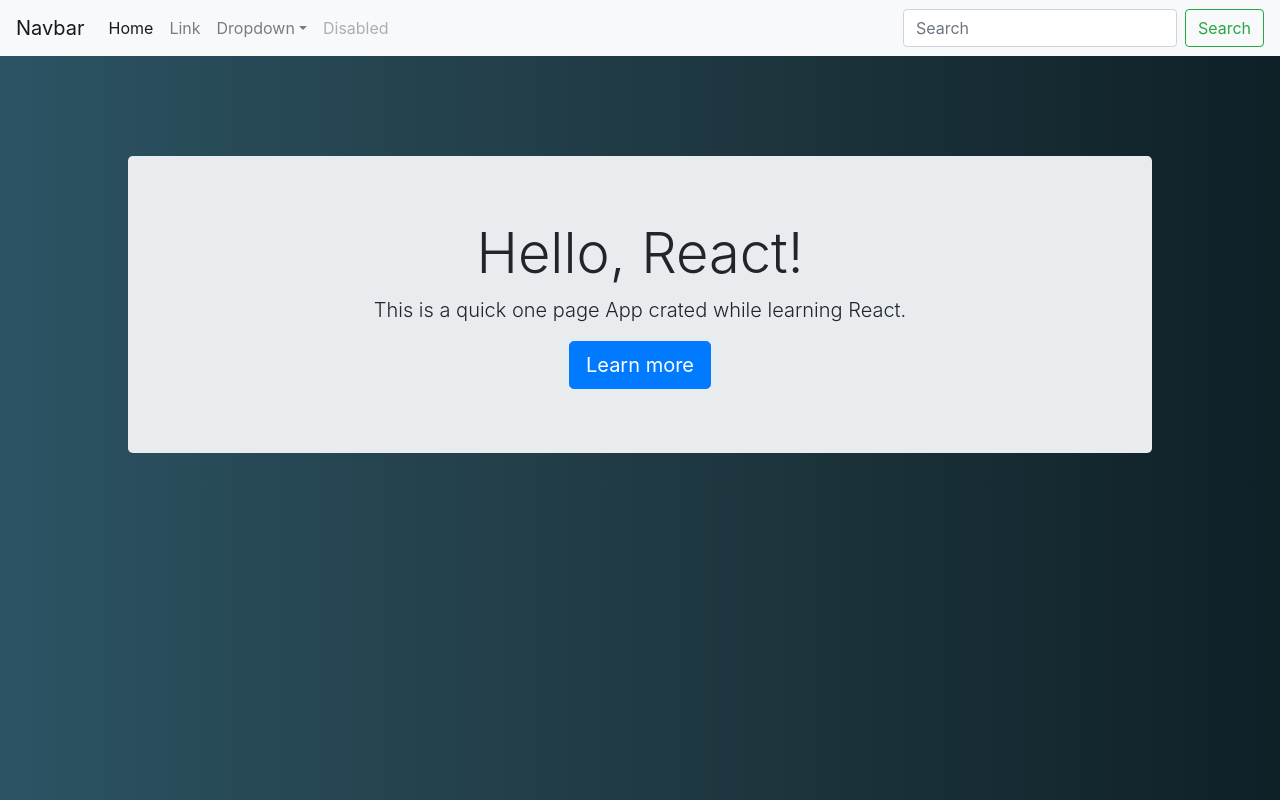
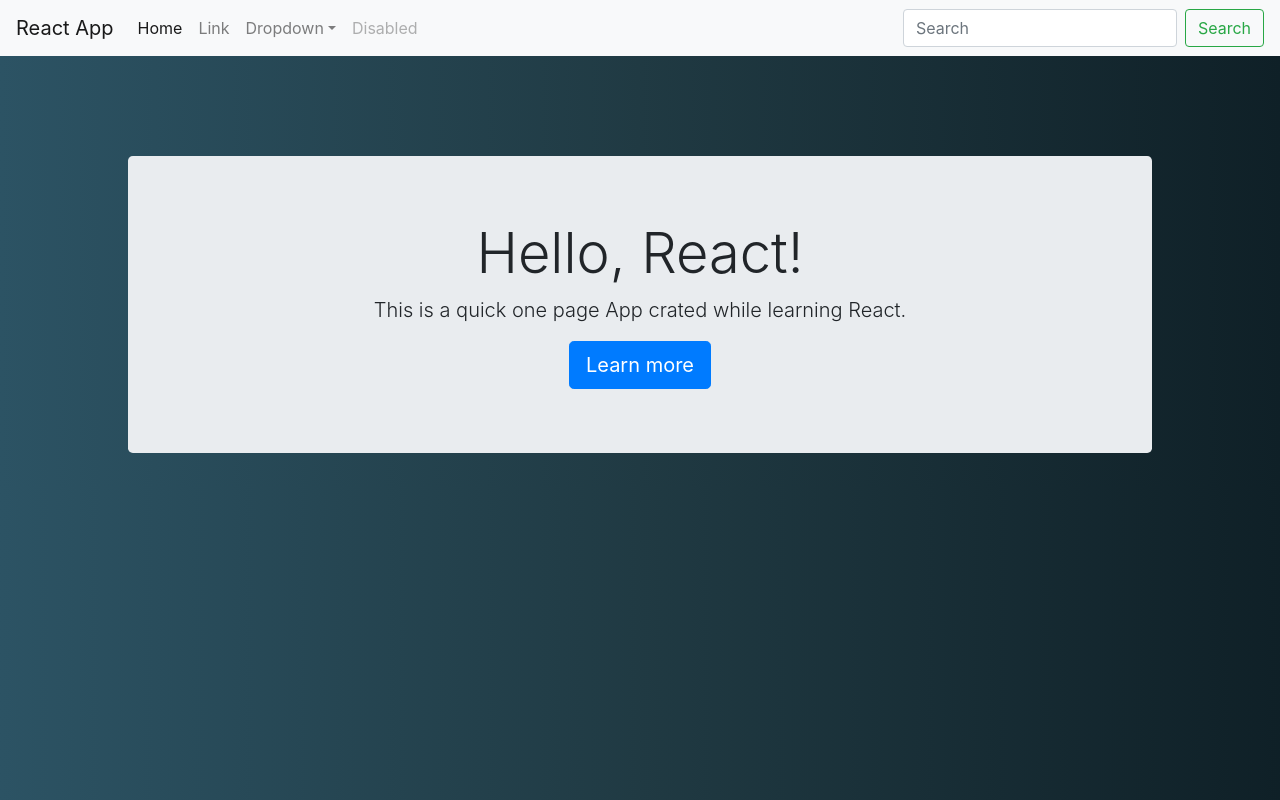
Before and after one commit to Daulisg/FirstReact_project, a React (Create React App) app: page / in a window 1280 px wide. Built offline with nearby package versions, Linux system fonts and the light colour scheme.

Commit message:
Added project Image

```diff
--- a/src/components/layout/Navbar.jsx
+++ b/src/components/layout/Navbar.jsx
@@ -1,11 +1,16 @@
 import React, { Fragment, Component } from 'react'
 
-export class Navbar extends Component {
+
+class Navbar extends Component {
+    static defaultProps = {
+      title: `React App`
+    };
+
     render() {
         return (
         <Fragment>
   <nav className="navbar navbar-expand-lg navbar-light bg-light">
-  <a className="navbar-brand" href="https://reactjs.org/" target='_blank' rel="noopener noreferrer">Navbar</a>
+        <a className="navbar-brand" href="https://reactjs.org/" target='_blank' rel="noopener noreferrer">{this.props.title}</a>
   <button className="navbar-toggler" type="button" data-toggle="collapse" data-target="#navbarSupportedContent" aria-controls="navbarSupportedContent" aria-expanded="false" aria-label="Toggle navigation">
     <span className="navbar-toggler-icon"></span>
   </button>
@@ -23,7 +28,7 @@ export class Navbar extends Component {
           Dropdown
         </a>
         <div className="dropdown-menu" aria-labelledby="navbarDropdown">
-          <a className="dropdown-item" href="https://reactjs.org/" target='_blank' rel="noopener noreferrer">React Home Page</a>
+          <a className="dropdown-item" href="https://reactjs.org/" target='_blank' rel="noopener noreferrer">Courses</a>
           <a className="dropdown-item" href="https://getbootstrap.com/" target='_blank' rel="noopener noreferrer">Bootstrap</a>
           <div className="dropdown-divider"></div>
           <a className="dropdown-item" href="https://reactjs.org/" target='_blank' rel="noopener noreferrer">Something else here</a>
```
Also changed, not shown: Images/React App.png (added).
